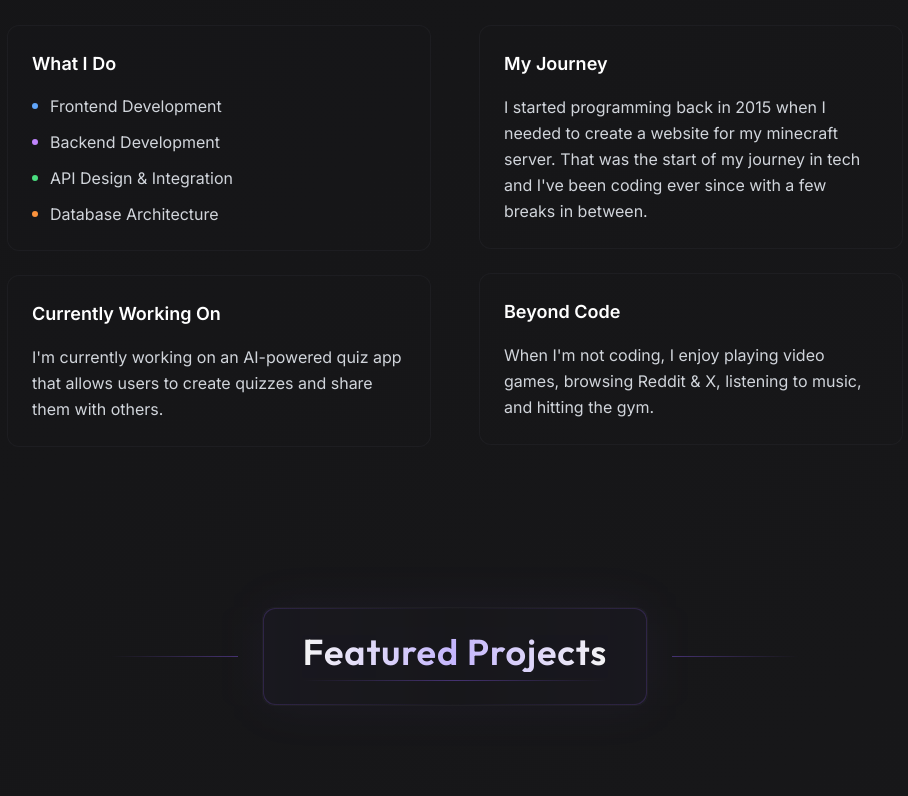
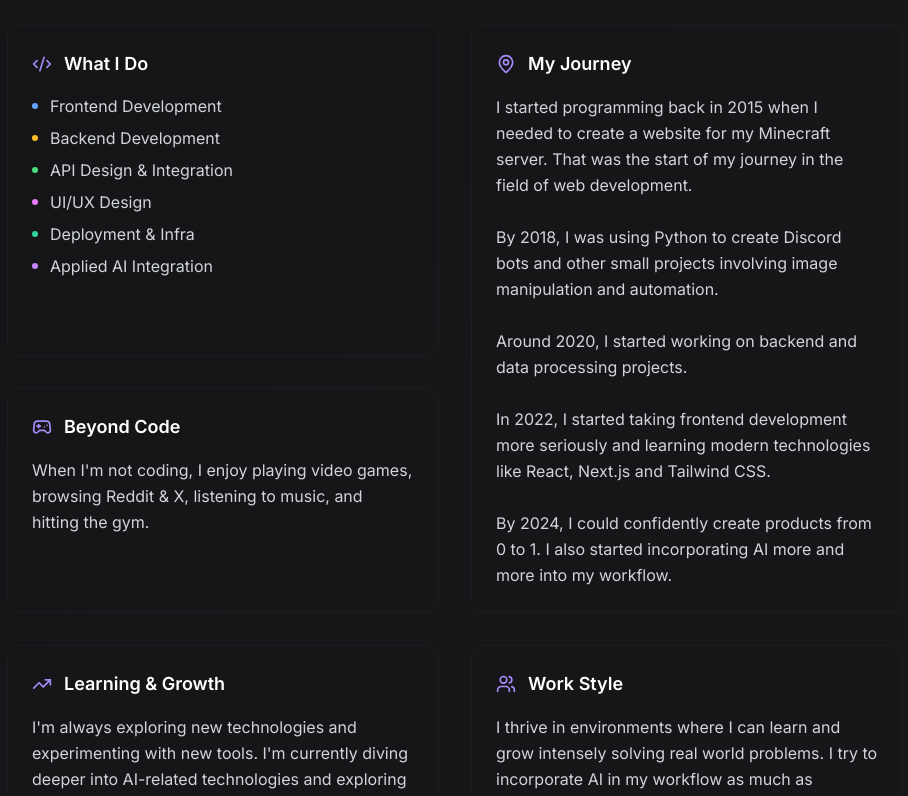
Before and after one commit to CarboxyDev/carboxy.tech, a Next.js app: page / in a window 1280 px wide. Shown: the part 1340-2136 px from the top of the page, without its empty margins (185-1093 px from the left). Built offline with nearby package versions, Linux system fonts and the light colour scheme; what tailwindcss-debug-screens would draw is missing.

Commit message:
Update about me section

```diff
--- a/src/app/(home)/about.tsx
+++ b/src/app/(home)/about.tsx
@@ -1,5 +1,6 @@
 import { cn } from "@/lib/utils"
 import { SectionHeading } from "@/components/Text"
+import { Code2, Zap, MapPin, TrendingUp, Users, Gamepad2, Sparkles } from "lucide-react"
 
 export const AboutSection = () => {
   return (
@@ -17,64 +18,101 @@ export const AboutSection = () => {
               </p>
             </div>
 
-            <div className="grid gap-8 md:grid-cols-2 lg:gap-12">
-              <div className="space-y-6">
+            <div className="grid gap-6 md:grid-cols-2 lg:gap-8 md:grid-rows-[auto_auto_auto] md:auto-rows-min">
               <div className="p-6 rounded-xl border border-zinc-800/50 bg-zinc-900/30 backdrop-blur-sm">
-                  <h3 className="text-lg font-semibold text-white mb-4">
+                <h3 className="text-lg font-semibold text-white mb-4 flex items-center gap-3">
+                  <Code2 className="w-5 h-5 text-primary-400" />
                   What I Do
                 </h3>
-                  <div className="grid gap-3">
+                <div className="grid gap-2">
                   <div className="flex items-center gap-3 text-gray-300">
                     <div className="w-1.5 h-1.5 bg-blue-400 rounded-full flex-shrink-0" />
                     Frontend Development
                   </div>
                   <div className="flex items-center gap-3 text-gray-300">
-                      <div className="w-1.5 h-1.5 bg-purple-400 rounded-full flex-shrink-0" />
+                    <div className="w-1.5 h-1.5 bg-amber-400 rounded-full flex-shrink-0" />
                     Backend Development
                   </div>
+
                   <div className="flex items-center gap-3 text-gray-300">
                     <div className="w-1.5 h-1.5 bg-green-400 rounded-full flex-shrink-0" />
                     API Design & Integration
                   </div>
                   <div className="flex items-center gap-3 text-gray-300">
-                      <div className="w-1.5 h-1.5 bg-orange-400 rounded-full flex-shrink-0" />
-                      Database Architecture
+                    <div className="w-1.5 h-1.5 bg-fuchsia-400 rounded-full flex-shrink-0" />
+                    UI/UX Design
+                  </div>
+                  <div className="flex items-center gap-3 text-gray-300">
+                    <div className="w-1.5 h-1.5 bg-emerald-400 rounded-full flex-shrink-0" />
+                    Deployment & Infra
+                  </div>
+                  <div className="flex items-center gap-3 text-gray-300">
+                    <div className="w-1.5 h-1.5 bg-purple-400 rounded-full flex-shrink-0" />
+                    Applied AI Integration
                   </div>
                 </div>
               </div>
 
-                <div className="p-6 rounded-xl border border-zinc-800/50 bg-zinc-900/30 backdrop-blur-sm">
-                  <h3 className="text-lg font-semibold text-white mb-4">
-                    Currently Working On
-                  </h3>
-                  <div className="space-y-3 text-gray-300">
-                    <p className="leading-relaxed">
-                      I'm currently working on an AI-powered quiz app that allows users to create quizzes and share them with others.
-                    </p>
-                  </div>
-                </div>
-              </div>
-
-              <div className="space-y-6">
-                <div className="p-6 rounded-xl border border-zinc-800/50 bg-zinc-900/30 backdrop-blur-sm">
-                  <h3 className="text-lg font-semibold text-white mb-4">
+              <div className="p-6 rounded-xl border border-zinc-800/50 bg-zinc-900/30 backdrop-blur-sm md:row-span-2">
+                <h3 className="text-lg font-semibold text-white mb-4 flex items-center gap-3">
+                  <MapPin className="w-5 h-5 text-primary-400" />
                   My Journey
                 </h3>
                 <p className="text-gray-300 leading-relaxed">
-                    I started programming back in 2015 when I needed to create a website for my minecraft server.
-                    That was the start of my journey in tech and I've been coding ever since with a few breaks in between.
+                  I started programming back in 2015 when I needed to create a website for my Minecraft server.
+                  That was the start of my journey in the field of web development.
+                  <br /><br />
+                  By 2018, I was using Python to create Discord bots and other small projects involving image manipulation and automation.
+                  <br /><br />
+                  Around 2020, I started working on backend and data processing projects.
+                  <br /><br />
+                  In 2022, I started taking frontend development more seriously and learning modern technologies like React, Next.js and Tailwind CSS.
+                  <br /><br />
+                  By 2024, I could confidently create products from 0 to 1. I also started incorporating AI more and more into my workflow.
+
                 </p>
               </div>
 
               <div className="p-6 rounded-xl border border-zinc-800/50 bg-zinc-900/30 backdrop-blur-sm">
-                  <h3 className="text-lg font-semibold text-white mb-4">
+                <h3 className="text-lg font-semibold text-white mb-4 flex items-center gap-3">
+                  <Gamepad2 className="w-5 h-5 text-primary-400" />
                   Beyond Code
                 </h3>
                 <p className="text-gray-300 leading-relaxed">
                   When I'm not coding, I enjoy playing video games, browsing Reddit & X, listening to music, and hitting the gym.
                 </p>
               </div>
+
+              <div className="p-6 rounded-xl border border-zinc-800/50 bg-zinc-900/30 backdrop-blur-sm">
+                <h3 className="text-lg font-semibold text-white mb-4 flex items-center gap-3">
+                  <TrendingUp className="w-5 h-5 text-primary-400" />
+                  Learning & Growth
+                </h3>
+                <p className="text-gray-300 leading-relaxed">
+                  I'm always exploring new technologies and experimenting with new tools. I'm currently diving deeper into AI-related technologies and exploring great ways to apply AI for providing value and increasing efficiency.
+                </p>
               </div>
+
+              <div className="p-6 rounded-xl border border-zinc-800/50 bg-zinc-900/30 backdrop-blur-sm">
+                <h3 className="text-lg font-semibold text-white mb-4 flex items-center gap-3">
+                  <Users className="w-5 h-5 text-primary-400" />
+                  Work Style
+                </h3>
+                <p className="text-gray-300 leading-relaxed">
+                  I thrive in environments where I can learn and grow intensely solving real world problems. I try to incorporate AI in my workflow as much as possible.
+                </p>
+              </div>
+
+              <div className="p-6 rounded-xl border border-zinc-800/50 bg-zinc-900/30 backdrop-blur-sm md:col-span-2">
+                <h3 className="text-lg font-semibold text-white mb-4 flex items-center gap-3">
+                  <Sparkles className="w-5 h-5 text-primary-400" />
+                  Hope for the Future
+                </h3>
+                <p className="text-gray-300 leading-relaxed">
+                  I'm excited about the potential of technology, especially AI, to solve meaningful problems. My mission is to build digital products that meaningfully help others in their work and lives. I am hopeful for a world where AI is used for improving everyone's lives, whether it be through education, healthcare, or simply making life easier to live.
+                </p>
+              </div>
+
             </div>
           </div>
         </div>
```
Lines whose indentation alone changed are shown as unchanged.
